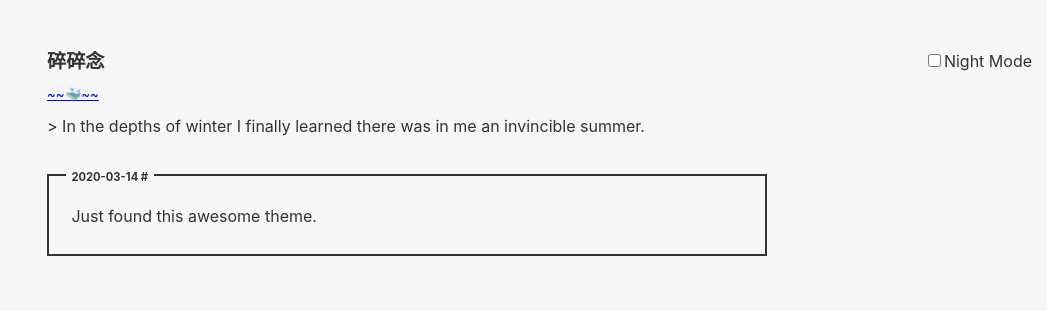
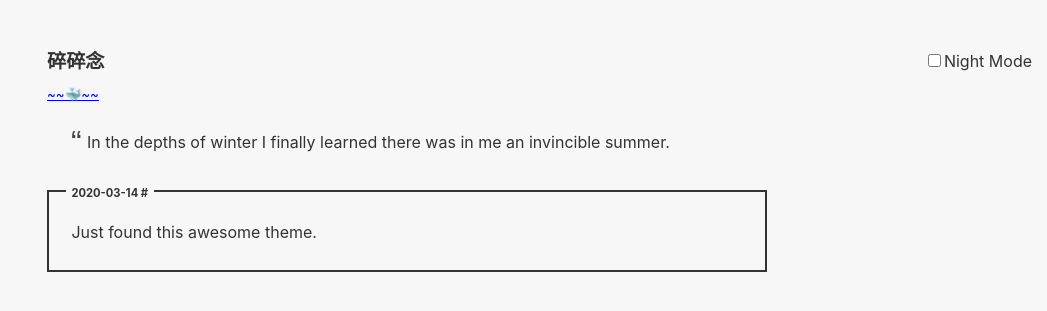
Before and after one commit to weijy/weisnotes, a Jekyll site: the page built from notes.html, in a window 1280 px wide. Shown: the top 311 px of the page, without its empty margins (233-1280 px from the left). Built offline with Jekyll 4.4.1, drawn with Linux system fonts in a browser that asks for light colours.

Commit message:
fix quote

```diff
--- a/notes.html
+++ b/notes.html
@@ -4,7 +4,7 @@ title: 碎碎念
 ---
 
 <div class="pin">
-> {{ site.pin }}
+<blockquote> {{ site.pin }} </blockquote>
 </div>
 {% for note in site.data.notes %}
 <div class="note" id="date-{{ note.date | date: "%Y-%m-%d" }}{{ note.slug }}">
```
